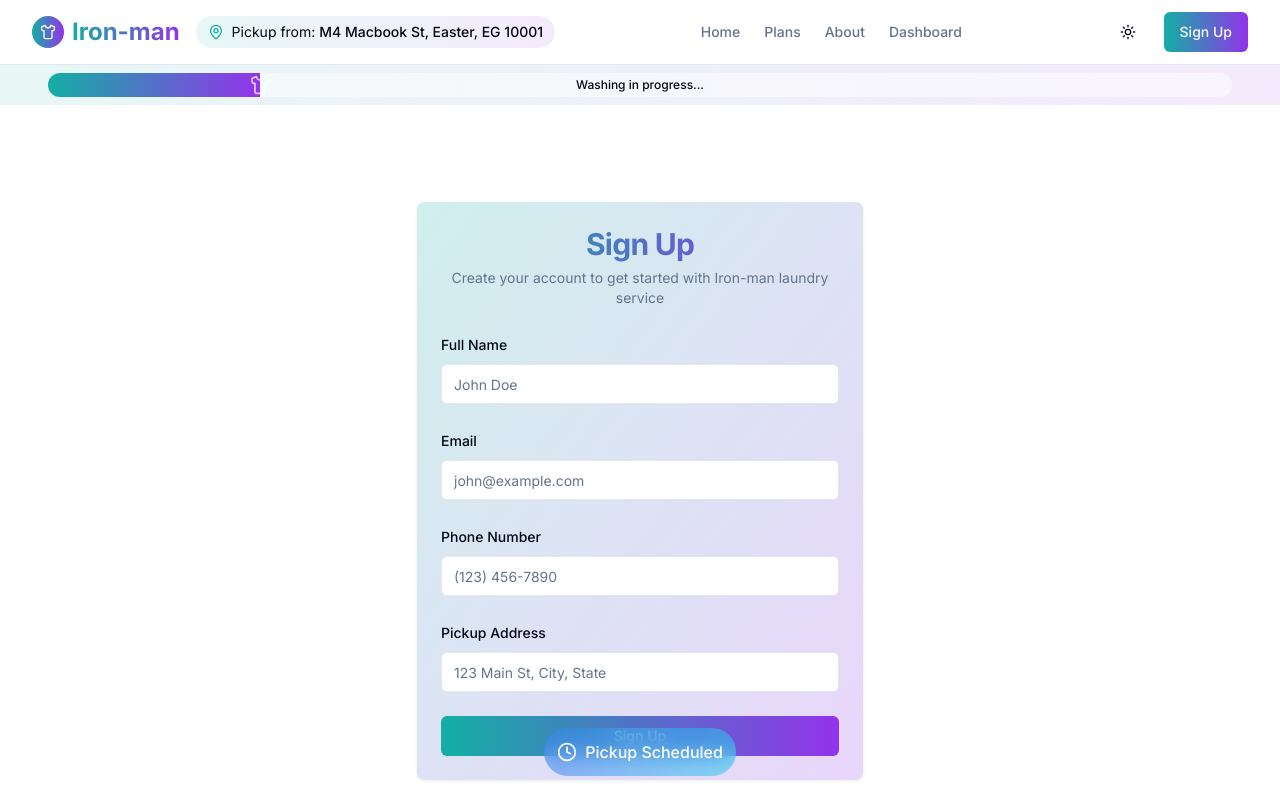
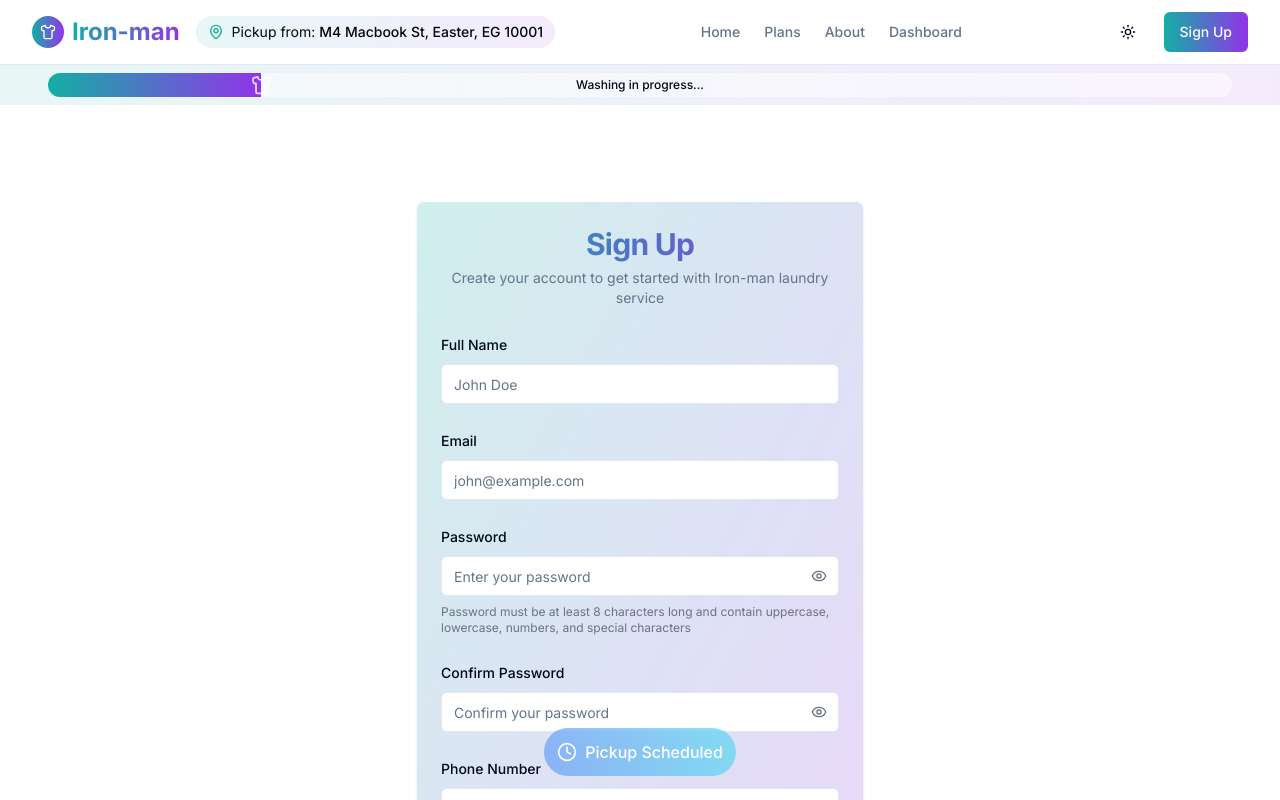
Before and after one commit to RA7AN/ironman, a Next.js app: page /signup in a window 1280 px wide. Shown: the top 800 px of the page. Built offline with nearby package versions, Linux system fonts and the light colour scheme.

Commit message:
Add password fields with validation to signup form

```diff
--- a/app/signup/page.tsx
+++ b/app/signup/page.tsx
@@ -8,20 +8,26 @@ import { Card, CardContent, CardDescription, CardFooter, CardHeader, CardTitle }
 import { Input } from "@/components/ui/input"
 import { Label } from "@/components/ui/label"
 import { useToast } from "@/components/ui/use-toast"
-import { Loader2 } from "lucide-react"
+import { Loader2, Eye, EyeOff } from "lucide-react"
 
 export default function SignupPage() {
   const { toast } = useToast()
   const [isLoading, setIsLoading] = useState(false)
+  const [showPassword, setShowPassword] = useState(false)
+  const [showConfirmPassword, setShowConfirmPassword] = useState(false)
   const [formData, setFormData] = useState({
     name: "",
     email: "",
+    password: "",
+    confirmPassword: "",
     phone: "",
     address: "",
   })
   const [errors, setErrors] = useState({
     name: "",
     email: "",
+    password: "",
+    confirmPassword: "",
     phone: "",
     address: "",
   })
@@ -34,6 +40,28 @@ export default function SignupPage() {
     if (errors[name as keyof typeof errors]) {
       setErrors((prev) => ({ ...prev, [name]: "" }))
     }
+  }
+
+  const validatePassword = (password: string) => {
+    const minLength = 8
+    const hasUpperCase = /[A-Z]/.test(password)
+    const hasLowerCase = /[a-z]/.test(password)
+    const hasNumbers = /\d/.test(password)
+    const hasSpecialChar = /[!@#$%^&*(),.?":{}|<>]/.test(password)
+
+    if (password.length < minLength) {
+      return "Password must be at least 8 characters long"
+    }
+    if (!hasUpperCase || !hasLowerCase) {
+      return "Password must contain both uppercase and lowercase letters"
+    }
+    if (!hasNumbers) {
+      return "Password must contain at least one number"
+    }
+    if (!hasSpecialChar) {
+      return "Password must contain at least one special character"
+    }
+    return ""
   }
 
   const validateForm = () => {
@@ -50,6 +78,25 @@ export default function SignupPage() {
       valid = false
     } else if (!/\S+@\S+\.\S+/.test(formData.email)) {
       newErrors.email = "Email is invalid"
+      valid = false
+    }
+
+    if (!formData.password) {
+      newErrors.password = "Password is required"
+      valid = false
+    } else {
+      const passwordError = validatePassword(formData.password)
+      if (passwordError) {
+        newErrors.password = passwordError
+        valid = false
+      }
+    }
+
+    if (!formData.confirmPassword) {
+      newErrors.confirmPassword = "Please confirm your password"
+      valid = false
+    } else if (formData.password !== formData.confirmPassword) {
+      newErrors.confirmPassword = "Passwords do not match"
       valid = false
     }
 
@@ -124,6 +171,55 @@ export default function SignupPage() {
               </div>
 
               <div className="space-y-2">
+                <Label htmlFor="password">Password</Label>
+                <div className="relative">
+                  <Input
+                    id="password"
+                    name="password"
+                    type={showPassword ? "text" : "password"}
+                    placeholder="Enter your password"
+                    value={formData.password}
+                    onChange={handleChange}
+                    className={`gradient-input ${errors.password ? "border-red-500" : ""}`}
+                  />
+                  <button
+                    type="button"
+                    onClick={() => setShowPassword(!showPassword)}
+                    className="absolute right-3 top-1/2 -translate-y-1/2 text-gray-500 hover:text-gray-700 dark:text-gray-400 dark:hover:text-gray-200"
+                  >
+                    {showPassword ? <EyeOff className="h-4 w-4" /> : <Eye className="h-4 w-4" />}
+                  </button>
+                </div>
+                {errors.password && <p className="text-red-500 text-sm">{errors.password}</p>}
+                <p className="text-xs text-gray-500 dark:text-gray-400">
+                  Password must be at least 8 characters long and contain uppercase, lowercase, numbers, and special characters
+                </p>
+              </div>
+
+              <div className="space-y-2">
+                <Label htmlFor="confirmPassword">Confirm Password</Label>
+                <div className="relative">
+                  <Input
+                    id="confirmPassword"
+                    name="confirmPassword"
+                    type={showConfirmPassword ? "text" : "password"}
+                    placeholder="Confirm your password"
+                    value={formData.confirmPassword}
+                    onChange={handleChange}
+                    className={`gradient-input ${errors.confirmPassword ? "border-red-500" : ""}`}
+                  />
+                  <button
+                    type="button"
+                    onClick={() => setShowConfirmPassword(!showConfirmPassword)}
+                    className="absolute right-3 top-1/2 -translate-y-1/2 text-gray-500 hover:text-gray-700 dark:text-gray-400 dark:hover:text-gray-200"
+                  >
+                    {showConfirmPassword ? <EyeOff className="h-4 w-4" /> : <Eye className="h-4 w-4" />}
+                  </button>
+                </div>
+                {errors.confirmPassword && <p className="text-red-500 text-sm">{errors.confirmPassword}</p>}
+              </div>
+
+              <div className="space-y-2">
                 <Label htmlFor="phone">Phone Number</Label>
                 <Input
                   id="phone"
```
